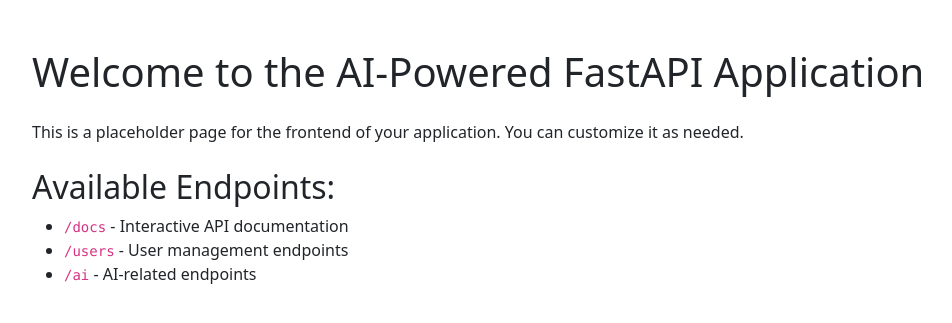
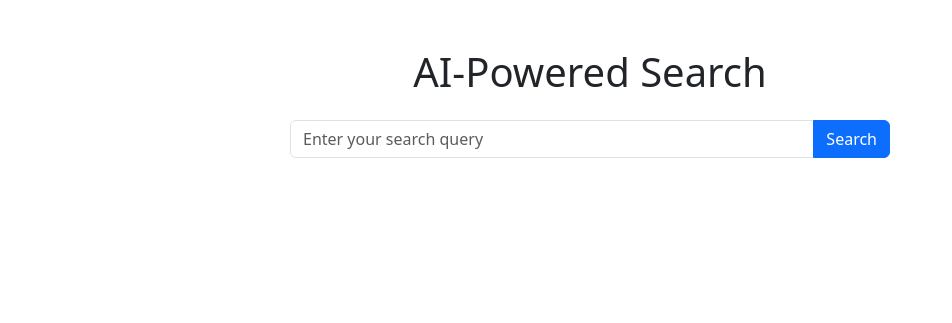
Before and after one commit to ledgerW/foxcheck, a Python web app: template templates/index.html in a window 1280 px wide. Shown: the top 323 px of the page, without its empty margins (50-1002 px from the left). Run offline with Jinja, Linux system fonts and the light colour scheme; the template is opened without the code that fills it, so the values that code supplies are empty.

Commit message:
Agent query: Is the search interface visible on the homepage? Can you perform a search and see mock results?

```diff
--- a/pyproject.toml
+++ b/pyproject.toml
@@ -10,6 +10,7 @@
     "chainlit>=1.2.0",
     "email-validator>=2.2.0",
     "fastapi>=0.112.4",
+    "jinja2>=3.1.4",
     "langchain-community>=0.3.3",
     "langchain-experimental>=0.3.2",
     "langchain-openai>=0.2.3",
--- /dev/null
+++ b/static/js/search.js
@@ -0,0 +1,58 @@
+document.addEventListener('DOMContentLoaded', () => {
+    const searchInput = document.getElementById('search-input');
+    const searchButton = document.getElementById('search-button');
+    const searchResults = document.getElementById('search-results');
+
+    searchButton.addEventListener('click', performSearch);
+    searchInput.addEventListener('keypress', (e) => {
+        if (e.key === 'Enter') {
+            performSearch();
+        }
+    });
+
+    async function performSearch() {
+        const query = searchInput.value.trim();
+        if (query === '') return;
+
+        searchResults.innerHTML = '<p>Searching...</p>';
+
+        try {
+            const response = await fetch('/api/search', {
+                method: 'POST',
+                headers: {
+                    'Content-Type': 'application/json',
+                },
+                body: JSON.stringify({ query: query }),
+            });
+
+            if (!response.ok) {
+                throw new Error('Search request failed');
+            }
+
+            const data = await response.json();
+            displayResults(data);
+        } catch (error) {
+            searchResults.innerHTML = '<p>An error occurred while searching. Please try again.</p>';
+            console.error('Search error:', error);
+        }
+    }
+
+    function displayResults(results) {
+        if (results.length === 0) {
+            searchResults.innerHTML = '<p>No results found.</p>';
+            return;
+        }
+
+        const resultHtml = results.map(result => `
+            <div class="card mb-3">
+                <div class="card-body">
+                    <h5 class="card-title">${result.title}</h5>
+                    <p class="card-text">${result.snippet}</p>
+                    <a href="${result.link}" class="btn btn-primary" target="_blank">Read more</a>
+                </div>
+            </div>
+        `).join('');
+
+        searchResults.innerHTML = resultHtml;
+    }
+});
--- a/templates/index.html
+++ b/templates/index.html
@@ -6,19 +6,27 @@
     <title>AI-Powered FastAPI Application</title>
     <script src="https://cdn.jsdelivr.net/npm/bootstrap@5.3.0/dist/js/bootstrap.bundle.min.js"></script>
     <link href="https://cdn.jsdelivr.net/npm/bootstrap@5.3.0/dist/css/bootstrap.min.css" rel="stylesheet">
+    <style>
+        .search-container {
+            max-width: 600px;
+            margin: 0 auto;
+        }
+        #search-results {
+            margin-top: 20px;
+        }
+    </style>
 </head>
 <body>
     <div class="container mt-5">
-        <h1 class="mb-4">Welcome to the AI-Powered FastAPI Application</h1>
-        <p>This is a placeholder page for the frontend of your application. You can customize it as needed.</p>
-        <div class="mt-4">
-            <h2>Available Endpoints:</h2>
-            <ul>
-                <li><code>/docs</code> - Interactive API documentation</li>
-                <li><code>/users</code> - User management endpoints</li>
-                <li><code>/ai</code> - AI-related endpoints</li>
-            </ul>
+        <h1 class="mb-4 text-center">AI-Powered Search</h1>
+        <div class="search-container">
+            <div class="input-group mb-3">
+                <input type="text" id="search-input" class="form-control" placeholder="Enter your search query">
+                <button class="btn btn-primary" type="button" id="search-button">Search</button>
+            </div>
+            <div id="search-results"></div>
         </div>
     </div>
+    <script src="/static/js/search.js"></script>
 </body>
 </html>
```
Also changed, not shown: main.py (+32 -5 lines), 2 other files.
